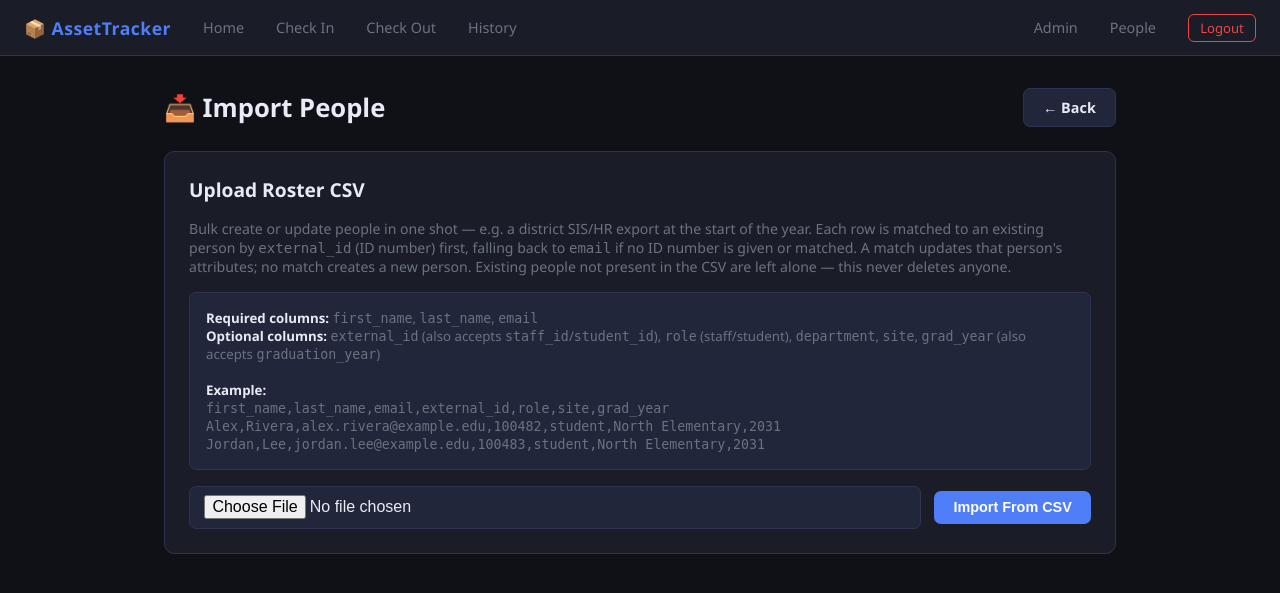
After one commit to TechniKalCancer/Basic-Asset-Tracking, a Flask app: page /admin/people/import in a window 1280 px wide. The commit adds this page. Shown: the top 593 px of the page. Run offline with Flask 3, Linux system fonts and the light colour scheme; the visitor is signed in with stand-in values (Sample User, id 1).

Commit message:
Add staff/student ID numbers, bulk roster import, and graduation workflow
People now get an optional unique ID number (external_id) so a district
roster CSV can be re-uploaded each term to bulk-update attributes
(site, department, grad year, etc.) by matching on ID instead of name.

Graduating a class no longer means deleting students one at a time:
/admin/people/graduate archives every active student in a chosen grad
year (unassigning their devices first) instead of deleting them, so
assignment history and incident/fee records stay intact. Archived
people drop out of the active People list and the assign-device search
but can be undone anytime via Reactivate.

Also fixes a latent bug where deleting a person with existing
assignment history would violate the Postgres foreign key constraint —
person_id is now nulled on those rows (keeping the name snapshot)
before the delete.

```diff
--- a/app.py
+++ b/app.py
@@ -187,6 +187,9 @@ class Person(db.Model):
     role       = db.Column(db.String(20), nullable=False, default='staff')  # 'staff' | 'student'
     department = db.Column(db.String(80), nullable=True)
     site       = db.Column(db.String(120), nullable=True, index=True)  # school/building, for disambiguating common names
+    external_id = db.Column(db.String(40), unique=True, nullable=True, index=True)  # district staff/student ID — bulk-import upsert key
+    grad_year  = db.Column(db.Integer, nullable=True, index=True)  # expected graduation year (students); blank for staff
+    is_active  = db.Column(db.Boolean, nullable=False, default=True, index=True)  # False once graduated/withdrawn — keeps history/incidents intact instead of deleting
     created_at = db.Column(db.DateTime, nullable=False, default=datetime.utcnow)
 
     @property
@@ -195,13 +198,16 @@ class Person(db.Model):
 
     def to_dict(self):
         return {
-            'id':         self.id,
-            'first_name': self.first_name,
-            'last_name':  self.last_name,
-            'email':      self.email,
-            'role':       self.role,
-            'department': self.department,
-            'site':       self.site,
+            'id':          self.id,
+            'first_name':  self.first_name,
+            'last_name':   self.last_name,
+            'email':       self.email,
+            'role':        self.role,
+            'department':  self.department,
+            'site':        self.site,
+            'external_id': self.external_id,
+            'grad_year':   self.grad_year,
+            'is_active':   self.is_active,
         }
 
 
@@ -825,7 +831,12 @@ def admin_orphans():
 def admin_people():
     page     = request.args.get('page', 1, type=int)
     per_page = 50
+    show     = request.args.get('show', 'active')  # 'active' | 'inactive' | 'all'
     query    = Person.query.order_by(Person.last_name, Person.first_name)
+    if show == 'active':
+        query = query.filter(Person.is_active.is_(True))
+    elif show == 'inactive':
+        query = query.filter(Person.is_active.is_(False))
     search   = request.args.get('q', '').strip()
     if search:
         like = f'%{search}%'
@@ -835,10 +846,11 @@ def admin_people():
                 Person.last_name.ilike(like),
                 Person.email.ilike(like),
                 Person.site.ilike(like),
+                Person.external_id.ilike(like),
             )
         )
     pagination = query.paginate(page=page, per_page=per_page, error_out=False)
-    return render_template('admin_people.html', pagination=pagination, search=search)
+    return render_template('admin_people.html', pagination=pagination, search=search, show=show)
 
 
 @app.route('/admin/people/search')
@@ -847,7 +859,8 @@ def admin_people_search():
     """
     Live search for the person-picker widget (e.g. on the assign page) — returns
     a small JSON list of matches instead of ever loading the full roster client-side,
-    so this stays fast with thousands of people.
+    so this stays fast with thousands of people. Only active people are returned,
+    so a graduated/withdrawn person can't accidentally be assigned a device.
     """
     q = request.args.get('q', '').strip()
     if len(q) < 2:
@@ -855,11 +868,13 @@ def admin_people_search():
 
     like = f'%{q}%'
     matches = Person.query.filter(
+        Person.is_active.is_(True),
         db.or_(
             Person.first_name.ilike(like),
             Person.last_name.ilike(like),
             Person.email.ilike(like),
             Person.site.ilike(like),
+            Person.external_id.ilike(like),
         )
     ).order_by(Person.last_name, Person.first_name).limit(20).all()
 
@@ -870,22 +885,31 @@ def admin_people_search():
 
 def _person_form_values():
     """Reads and normalizes the People create/edit form fields from the request."""
+    grad_year_raw = request.form.get('grad_year', '').strip()
     return {
-        'first_name': request.form.get('first_name', '').strip(),
-        'last_name':  request.form.get('last_name', '').strip(),
-        'email':      request.form.get('email', '').strip().lower(),
-        'role':       request.form.get('role', 'staff').strip(),
-        'department': request.form.get('department', '').strip() or None,
-        'site':       request.form.get('site', '').strip() or None,
+        'first_name':  request.form.get('first_name', '').strip(),
+        'last_name':   request.form.get('last_name', '').strip(),
+        'email':       request.form.get('email', '').strip().lower(),
+        'role':        request.form.get('role', 'staff').strip(),
+        'department':  request.form.get('department', '').strip() or None,
+        'site':        request.form.get('site', '').strip() or None,
+        'external_id': request.form.get('external_id', '').strip() or None,
+        'grad_year':   int(grad_year_raw) if grad_year_raw.isdigit() else None,
     }
 
 
-def _validate_person_form(values):
+def _validate_person_form(values, person_id=None):
     """Returns an error message string, or None if the form values are valid."""
     if not values['first_name'] or not values['last_name'] or not values['email']:
         return 'First name, last name, and email are required.'
     if '@' not in values['email'] or '.' not in values['email'].split('@')[-1]:
         return 'Enter a valid email address.'
+    if values['external_id']:
+        dupe = Person.query.filter(Person.external_id == values['external_id'])
+        if person_id:
+            dupe = dupe.filter(Person.id != person_id)
+        if dupe.first():
+            return f'ID number "{values["external_id"]}" is already assigned to another person.'
     return None
 
 
@@ -920,7 +944,7 @@ def admin_person_edit(person_id):
 
     if request.method == 'POST':
         values = _person_form_values()
-        error = _validate_person_form(values)
+        error = _validate_person_form(values, person_id=person_id)
         if error:
             flash(error, 'error')
             return render_template('admin_person_form.html', person=person, form=values)
@@ -939,18 +963,35 @@ def admin_person_edit(person_id):
     return render_template('admin_person_form.html', person=person, form=None)
 
 
+def _release_person_assets(person, condition_in):
+    """Unassigns every asset currently held by a person. Shared by delete and
+    the bulk graduate action. Returns the number of assets released."""
+    affected_assets = Asset.query.filter_by(assigned_to_id=person.id).all()
+    for asset in affected_assets:
+        _close_open_assignment(asset.asset_tag, condition_in=condition_in)
+        asset.assigned_to_id = None
+        asset.status = 'available'
+    return len(affected_assets)
+
+
 @app.route('/admin/people/<int:person_id>/delete', methods=['POST'])
 @login_required
 def admin_person_delete(person_id):
-    """Deletes a person. Any assets currently assigned to them are unassigned, not blocked."""
+    """
+    Permanently deletes a person record. Any assets currently assigned to them
+    are unassigned first, not blocked. AssignmentHistory/Incident rows are kept
+    (person_name is a snapshot) but their person_id link is cleared so the
+    foreign key doesn't block the delete.
+
+    For students leaving at graduation, prefer /admin/people/graduate instead —
+    it archives (is_active=False) rather than deleting, so history/incidents
+    stay fully linked. Use this route for genuine data-entry mistakes.
+    """
     person = Person.query.get_or_404(person_id)
     try:
-        affected_assets = Asset.query.filter_by(assigned_to_id=person.id).all()
-        for asset in affected_assets:
-            _close_open_assignment(asset.asset_tag, condition_in='Person deleted')
-            asset.assigned_to_id = None
-            asset.status = 'available'
-        unassigned = len(affected_assets)
+        unassigned = _release_person_assets(person, condition_in='Person deleted')
+        AssignmentHistory.query.filter_by(person_id=person.id).update({'person_id': None})
+        Incident.query.filter_by(person_id=person.id).update({'person_id': None})
         db.session.delete(person)
         db.session.commit()
         msg = f'Deleted {person.full_name}.'
@@ -961,6 +1002,160 @@ def admin_person_delete(person_id):
         db.session.rollback()
         flash(f'Could not delete person: {e}', 'error')
     return redirect(url_for('admin_people'))
+
+
+@app.route('/admin/people/<int:person_id>/reactivate', methods=['POST'])
+@login_required
+def admin_person_reactivate(person_id):
+    """Undoes an accidental graduate/archive — marks a person active again."""
+    person = Person.query.get_or_404(person_id)
+    person.is_active = True
+    db.session.commit()
+    flash(f'Reactivated {person.full_name}.', 'success')
+    return redirect(url_for('admin_people', show='inactive'))
+
+
+@app.route('/admin/people/import', methods=['GET', 'POST'])
+@login_required
+def admin_people_import():
+    """
+    Bulk create-or-update people from a district roster CSV — the "everyone
+    gets an ID number" workflow. Matches each row to an existing person by
+    external_id first, falling back to email (for rows/people that don't have
+    an ID number yet); if neither matches, a new person is created. Unlike the
+    asset registry import, this never wipes existing rows — it's an upsert.
+    """
+    results = None
+
+    if request.method == 'POST':
+        if 'csv_file' not in request.files or not request.files['csv_file'].filename:
+            flash('Choose a CSV file to upload.', 'error')
+            return redirect(url_for('admin_people_import'))
+
+        file = request.files['csv_file']
+        if not file.filename.lower().endswith('.csv'):
+            flash('File must be a .csv', 'error')
+            return redirect(url_for('admin_people_import'))
+
+        results = []
+        try:
+            content = file.stream.read().decode('utf-8-sig')
+            reader = csv.DictReader(io.StringIO(content))
+            fieldnames = [(f or '').strip().lower().replace(' ', '_') for f in (reader.fieldnames or [])]
+            reader.fieldnames = fieldnames
+
+            if 'first_name' not in fieldnames or 'last_name' not in fieldnames or 'email' not in fieldnames:
+                flash(f'CSV must have "first_name", "last_name", and "email" columns. '
+                      f'Found: {", ".join(fieldnames)}', 'error')
+                return redirect(url_for('admin_people_import'))
+
+            def clean(val):
+                v = (val or '').strip()
+                return v or None
+
+            created = updated = skipped = 0
+            for row in reader:
+                first_name = clean(row.get('first_name'))
+                last_name  = clean(row.get('last_name'))
+                email      = clean(row.get('email'))
+                email      = email.lower() if email else None
+                external_id = clean(row.get('external_id') or row.get('staff_id') or row.get('student_id'))
+                role       = clean(row.get('role'))
+                role       = role.lower() if role and role.lower() in ('staff', 'student') else None
+                department = clean(row.get('department'))
+                site       = clean(row.get('site'))
+                grad_year_raw = clean(row.get('grad_year') or row.get('graduation_year'))
+                grad_year  = int(grad_year_raw) if grad_year_raw and grad_year_raw.isdigit() else None
+
+                if not first_name or not last_name or not email:
+                    skipped += 1
+                    results.append({'row': email or external_id or '(blank)', 'ok': False,
+                                    'message': 'Missing first_name, last_name, or email.'})
+                    continue
+
+                person = None
+                if external_id:
+                    person = Person.query.filter_by(external_id=external_id).first()
+                if not person:
+                    person = Person.query.filter(db.func.lower(Person.email) == email).first()
+
+                if person and external_id and person.external_id and person.external_id != external_id:
+                    skipped += 1
+                    results.append({'row': email, 'ok': False,
+                                    'message': f'ID number conflict: {email} already has ID {person.external_id}.'})
+                    continue
+
+                if person:
+                    person.first_name = first_name
+                    person.last_name  = last_name
+                    person.email      = email
+                    if external_id:  person.external_id = external_id
+                    if role:         person.role = role
+                    if department:   person.department = department
+                    if site:         person.site = site
+                    if grad_year:    person.grad_year = grad_year
+                    updated += 1
+                    results.append({'row': email, 'ok': True, 'message': f'Updated {person.full_name}.'})
+                else:
+                    person = Person(
+                        first_name=first_name, last_name=last_name, email=email,
+                        external_id=external_id, role=role or 'staff',
+                        department=department, site=site, grad_year=grad_year,
+                    )
+                    db.session.add(person)
+                    created += 1
+                    results.append({'row': email, 'ok': True, 'message': f'Created {first_name} {last_name}.'})
+
+            db.session.commit()
+            flash(f'Created {created}, updated {updated}, skipped {skipped} row(s). See details below.',
+                  'success' if not skipped else 'info')
+
+        except Exception as e:
+            db.session.rollback()
+            flash(f'Import failed: {e}', 'error')
+            return redirect(url_for('admin_people_import'))
+
+    return render_template('admin_people_import.html', results=results)
+
+
+@app.route('/admin/people/graduate', methods=['GET', 'POST'])
+@login_required
+def admin_people_graduate():
+    """
+    Bulk-removes a graduating class from the active roster in one action.
+    Archives (is_active=False) rather than deletes, so assignment history and
+    incident/fee records stay intact for anyone who ever had a device — it
+    just stops them from showing up in People or the assign-device search.
+    """
+    if request.method == 'POST':
+        grad_year_raw = request.form.get('grad_year', '').strip()
+        if not grad_year_raw.isdigit():
+            flash('Choose a valid graduation year.', 'error')
+            return redirect(url_for('admin_people_graduate'))
+        grad_year = int(grad_year_raw)
+
+        students = Person.query.filter_by(role='student', grad_year=grad_year, is_active=True).all()
+        if not students:
+            flash(f'No active students found with graduation year {grad_year}.', 'info')
+            return redirect(url_for('admin_people_graduate'))
+
+        unassigned_total = 0
+        for student in students:
+            unassigned_total += _release_person_assets(student, condition_in='Graduated')
+            student.is_active = False
+        db.session.commit()
+
+        flash(f'Graduated {len(students)} student{"s" if len(students) != 1 else ""} '
+              f'(class of {grad_year}). Unassigned {unassigned_total} device'
+              f'{"s" if unassigned_total != 1 else ""}.', 'success')
+        return redirect(url_for('admin_people', show='inactive'))
+
+    grad_year_counts = dict(
+        db.session.query(Person.grad_year, db.func.count(Person.id))
+        .filter(Person.role == 'student', Person.is_active.is_(True), Person.grad_year.isnot(None))
+        .group_by(Person.grad_year).order_by(Person.grad_year).all()
+    )
+    return render_template('admin_people_graduate.html', grad_year_counts=grad_year_counts)
 
 
 # ─── Asset Assignment ─────────────────────────────────────────────────────────
@@ -1107,6 +1302,10 @@ def admin_bulk_assign():
                 if not person:
                     results.append({'asset_tag': asset_tag, 'email': email, 'ok': False,
                                     'message': 'No person with this email — add them first.'})
+                    continue
+                if not person.is_active:
+                    results.append({'asset_tag': asset_tag, 'email': email, 'ok': False,
+                                    'message': f'{person.full_name} is graduated/inactive — reactivate first.'})
                     continue
 
                 due_date = None
--- a/templates/admin_panel.html
+++ b/templates/admin_panel.html
@@ -77,6 +77,8 @@
 <div style="display:flex;gap:1rem;flex-wrap:wrap;">
   <a href="/admin/registry" class="btn btn-ghost">📋 View Registry</a>
   <a href="/admin/people" class="btn btn-ghost">👤 Manage People</a>
+  <a href="/admin/people/import" class="btn btn-ghost">📥 Import People CSV</a>
+  <a href="/admin/people/graduate" class="btn btn-ghost">🎓 Graduate Students</a>
   <a href="/admin/bulk_assign" class="btn btn-ghost">👥 Bulk Assign</a>
   <a href="/admin/bulk_print" class="btn btn-ghost">🖨️ Bulk Print Labels</a>
   <a href="/admin/audit" class="btn btn-ghost">🔍 Asset Audit</a>
--- /dev/null
+++ b/templates/admin_people_import.html
@@ -0,0 +1,59 @@
+{% extends 'base.html' %}
+{% block title %}Import People{% endblock %}
+{% block content %}
+<div style="display:flex;align-items:center;gap:1rem;margin-bottom:1.5rem;flex-wrap:wrap;">
+  <h1 style="margin:0;">📥 Import People</h1>
+  <span class="spacer" style="flex:1;"></span>
+  <a href="/admin/people" class="btn btn-ghost">← Back</a>
+</div>
+
+<div class="card">
+  <h2>Upload Roster CSV</h2>
+  <p style="color:var(--muted);font-size:.88rem;margin-bottom:1rem;">
+    Bulk create or update people in one shot — e.g. a district SIS/HR export at the start of the
+    year. Each row is matched to an existing person by <code>external_id</code> (ID number) first,
+    falling back to <code>email</code> if no ID number is given or matched. A match updates that
+    person's attributes; no match creates a new person. Existing people not present in the CSV
+    are left alone — this never deletes anyone.
+  </p>
+
+  <div style="background:var(--surface2);border:1px solid var(--border);border-radius:7px;padding:1rem;margin-bottom:1rem;font-size:.83rem;color:var(--muted);">
+    <strong style="color:var(--text);">Required columns:</strong> <code>first_name</code>, <code>last_name</code>, <code>email</code><br>
+    <strong style="color:var(--text);">Optional columns:</strong> <code>external_id</code> (also accepts <code>staff_id</code>/<code>student_id</code>),
+    <code>role</code> (staff/student), <code>department</code>, <code>site</code>,
+    <code>grad_year</code> (also accepts <code>graduation_year</code>)<br><br>
+    <strong style="color:var(--text);">Example:</strong><br>
+    <code>first_name,last_name,email,external_id,role,site,grad_year</code><br>
+    <code>Alex,Rivera,alex.rivera@example.edu,100482,student,North Elementary,2031</code><br>
+    <code>Jordan,Lee,jordan.lee@example.edu,100483,student,North Elementary,2031</code>
+  </div>
+
+  <form method="POST" enctype="multipart/form-data">
+    <input type="hidden" name="csrf_token" value="{{ csrf_token() }}">
+    <div style="display:flex;gap:.8rem;align-items:center;flex-wrap:wrap;">
+      <input type="file" name="csv_file" accept=".csv" style="flex:1;min-width:200px;" required />
+      <button type="submit" class="btn btn-primary">Import From CSV</button>
+    </div>
+  </form>
+</div>
+
+{% if results %}
+<div class="card" style="padding:0;overflow:hidden;">
+  <table>
+    <thead>
+      <tr><th>Email</th><th>Result</th></tr>
+    </thead>
+    <tbody>
+      {% for r in results %}
+      <tr>
+        <td style="color:var(--muted);">{{ r.row }}</td>
+        <td style="color:{{ 'var(--success)' if r.ok else 'var(--danger)' }};">
+          {{ '✓' if r.ok else '✗' }} {{ r.message }}
+        </td>
+      </tr>
+      {% endfor %}
+    </tbody>
+  </table>
+</div>
+{% endif %}
+{% endblock %}
```
Also changed, not shown: templates/admin_people.html (+30 -9 lines), templates/admin_people_graduate.html (added, +40 -0 lines), templates/admin_person_form.html (+9 -1 lines), README.md.
